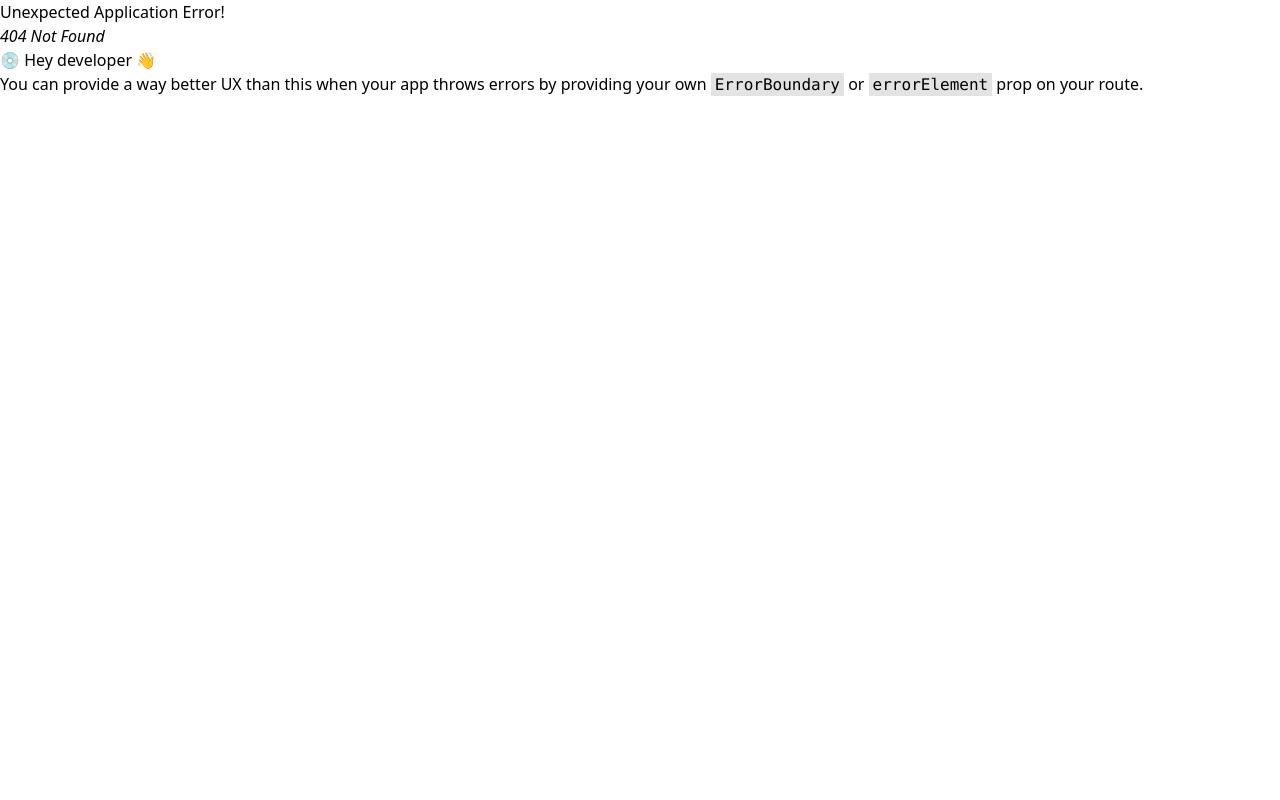
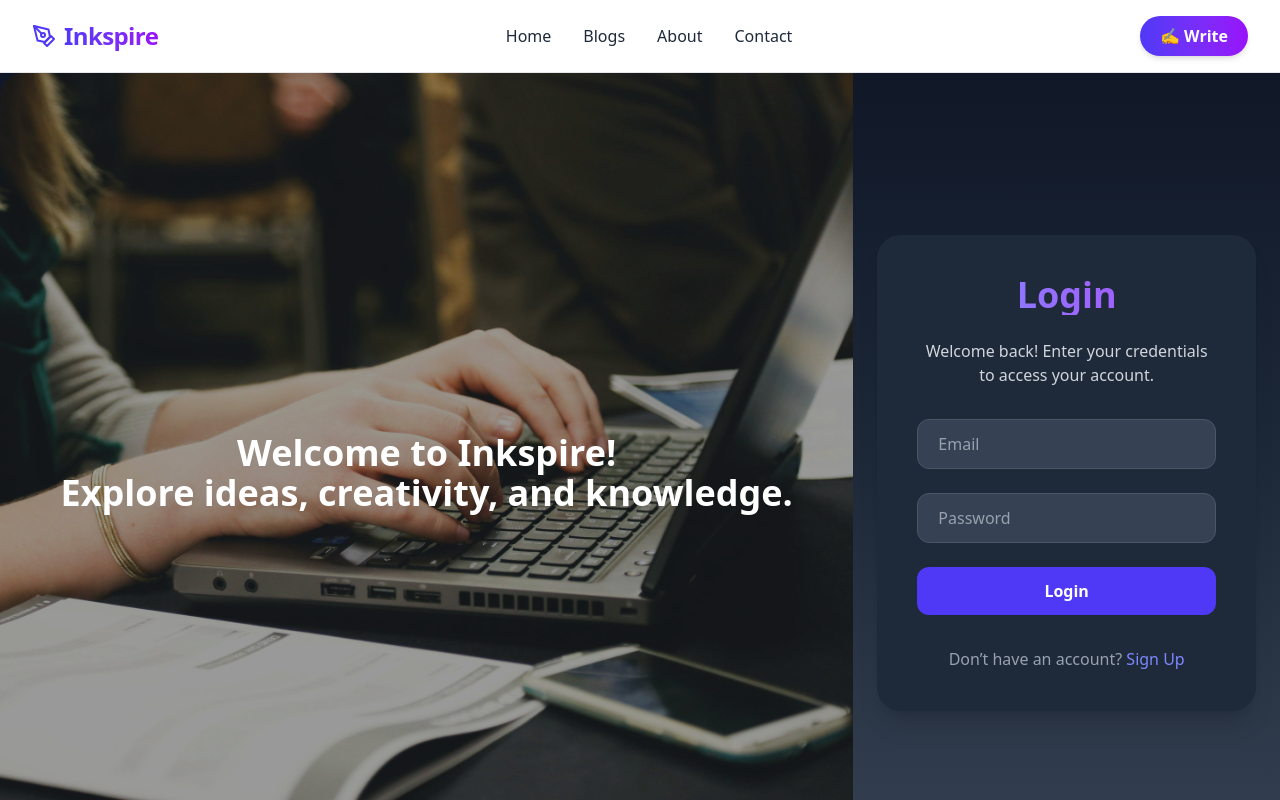
Before and after one commit to sanjiban-dey-2000/Inkspire-frontend, a React (Vite) app: page /login in a window 1280 px wide. Before the commit this address had no page. Shown: the top 800 px of the page. Built offline with nearby package versions, Linux system fonts and the light colour scheme.

Commit message:
Login page created

```diff
--- a/src/App.jsx
+++ b/src/App.jsx
@@ -8,6 +8,7 @@ import Home from './pages/Home';
 import Blog from './pages/Blog';
 import About from './pages/About';
 import Contact from './pages/Contact';
+import Login from './pages/Login';
 
 const App = () => {
 
@@ -31,6 +32,10 @@ const App = () => {
         {
           path:"/contact",
           element: <Contact/>
+        },
+        {
+          path:"/login",
+          element:<Login/>
         }
       ]
     }
--- a/src/components/UI/PublicHeader.jsx
+++ b/src/components/UI/PublicHeader.jsx
@@ -46,7 +46,7 @@ const PublicHeader = () => {
           {/* Write Button */}
           <div className="hidden md:flex items-center">
             <Link
-              to="/write"
+              to="/login"
               className="px-5 py-2 rounded-full bg-gradient-to-r from-indigo-600 to-purple-600 text-white font-semibold shadow-md hover:shadow-lg hover:scale-[1.03] transition"
             >
               ✍️ Write
--- /dev/null
+++ b/src/pages/Login.jsx
@@ -0,0 +1,79 @@
+import React, { useState } from "react";
+
+const Login = () => {
+  const [email, setEmail] = useState("");
+  const [password, setPassword] = useState("");
+
+  const handleSubmit = (e) => {
+    e.preventDefault();
+    alert(`Logged in with email: ${email}`);
+    setEmail("");
+    setPassword("");
+  };
+
+  return (
+    <div className="min-h-screen flex bg-gradient-to-b from-gray-900 via-gray-800 to-gray-700">
+
+      {/* Left Column - Image/Illustration with Overlay */}
+      <div className="hidden md:flex w-2/3 relative rounded-l-3xl overflow-hidden">
+        <img
+          src="/typing.jpg"
+          alt="Illustration"
+          className="w-full h-full object-cover"
+        />
+        {/* Overlay */}
+        <div className="absolute inset-0 bg-black/40 flex items-center justify-center px-6">
+          <h2 className="text-4xl font-extrabold text-white text-center">
+            Welcome to Inkspire! <br /> Explore ideas, creativity, and knowledge.
+          </h2>
+        </div>
+      </div>
+
+      {/* Right Column - Login Form */}
+      <div className="flex w-full md:w-1/3 justify-center items-center px-6 py-16">
+        <div className="bg-gray-800 p-10 rounded-3xl shadow-xl w-full">
+          <h2 className="text-4xl font-extrabold text-center mb-6 bg-gradient-to-r from-indigo-400 to-purple-500 text-transparent bg-clip-text">
+            Login
+          </h2>
+          <p className="text-center text-gray-300 mb-8">
+            Welcome back! Enter your credentials to access your account.
+          </p>
+
+          <form onSubmit={handleSubmit} className="space-y-6">
+            <input
+              type="email"
+              placeholder="Email"
+              value={email}
+              onChange={(e) => setEmail(e.target.value)}
+              required
+              className="w-full px-5 py-3 rounded-xl bg-gray-700 border border-gray-600 text-gray-100 placeholder-gray-400 focus:outline-none focus:ring-2 focus:ring-indigo-500 transition"
+            />
+            <input
+              type="password"
+              placeholder="Password"
+              value={password}
+              onChange={(e) => setPassword(e.target.value)}
+              required
+              className="w-full px-5 py-3 rounded-xl bg-gray-700 border border-gray-600 text-gray-100 placeholder-gray-400 focus:outline-none focus:ring-2 focus:ring-indigo-500 transition"
+            />
+            <button
+              type="submit"
+              className="w-full bg-indigo-600 hover:bg-indigo-500 text-white font-bold py-3 rounded-xl transition"
+            >
+              Login
+            </button>
+          </form>
+
+          <p className="mt-8 text-center text-gray-400">
+            Don’t have an account?{" "}
+            <a href="/signup" className="text-indigo-400 hover:text-indigo-300 font-medium">
+              Sign Up
+            </a>
+          </p>
+        </div>
+      </div>
+    </div>
+  );
+};
+
+export default Login;
```
Also changed, not shown: public/typing.jpg (added).
